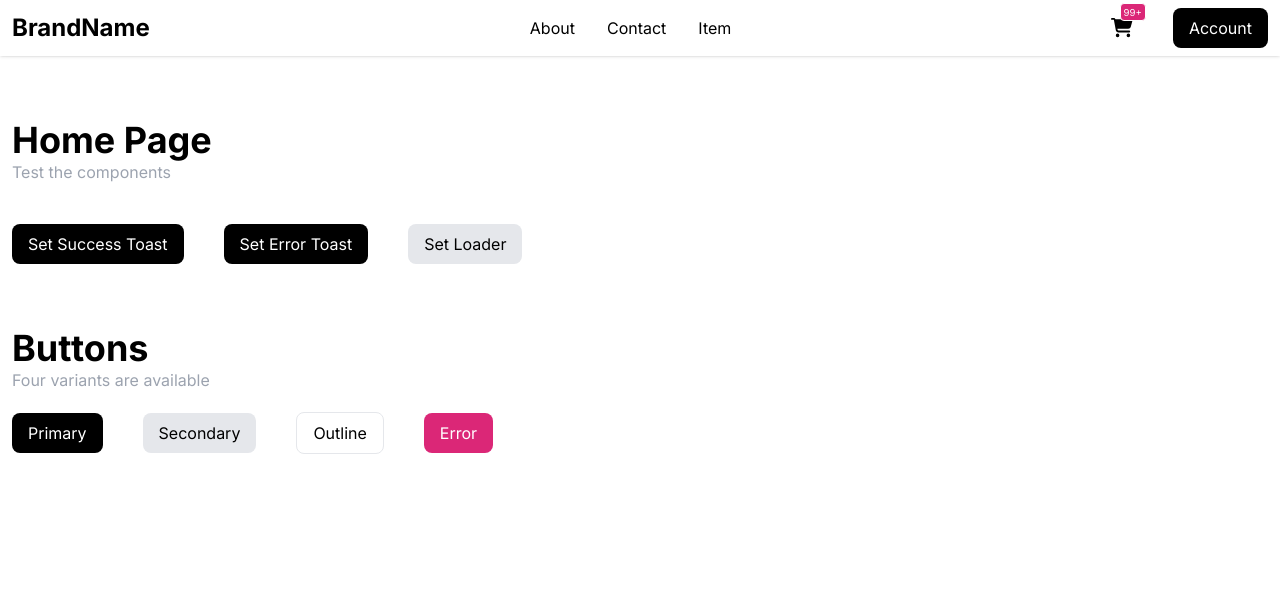
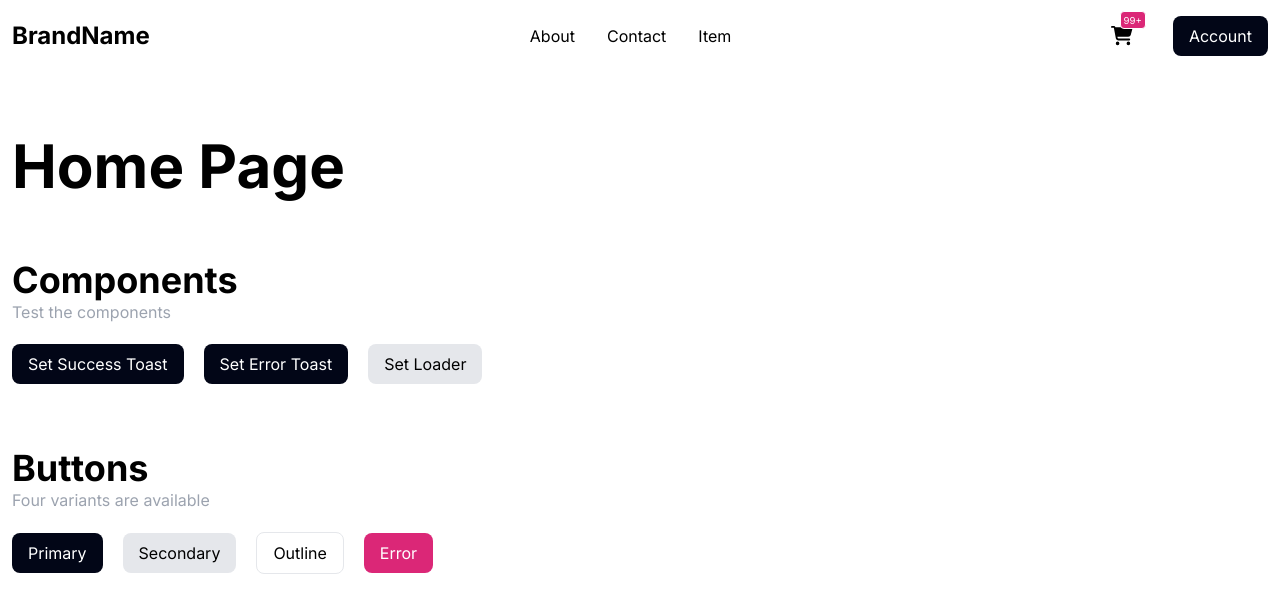
Before and after one commit to musiur/next-base-template, a Next.js app: page / in a window 1280 px wide. Shown: the top 612 px of the page. Built offline with nearby package versions, Linux system fonts and the light colour scheme.

Commit message:
config:: tailwind: brand colors added

```diff
--- a/app/globals.scss
+++ b/app/globals.scss
@@ -14,19 +14,45 @@ section {
   @apply my-10 lg:my-16;
 }
 
+// headings
+
+h1 {
+  @apply text-3xl md:text-4xl lg:text-5xl xl:text-6xl 2xl:text-7xl font-bold;
+}
+
+h2 {
+  @apply text-2xl md:text-3xl lg:text-4xl xl:text-5xl 2xl:text-6xl font-bold;
+}
+
+h3 {
+  @apply text-xl md:text-2xl lg:text-3xl xl:text-4xl 2xl:text-5xl font-bold;
+}
+
+h4 {
+  @apply text-lg md:text-xl lg:text-2xl xl:text-3xl 2xl:text-4xl font-bold;
+}
+
+h5 {
+  @apply text-base md:text-lg lg:text-xl xl:text-2xl 2xl:text-3xl font-bold;
+}
+
+h6 {
+  @apply text-sm md:text-base lg:text-lg xl:text-xl 2xl:text-2xl font-bold;
+}
+
 // button styles and variants
 .btn {
-  @apply px-4 py-[0.5rem] rounded-lg focus:outline-0 hover:opacity-[80%] transition ease-in-out duration-300;
+  @apply px-2 lg:px-4 py-[0.3rem] lg:py-[0.5rem] rounded-md lg:rounded-lg focus:outline-0 hover:opacity-[80%] transition ease-in-out duration-300 text-[0.8rem] lg:text-[1rem];
 }
 
 .btn-primary {
   @extend .btn;
-  @apply bg-black text-white;
+  @apply bg-primary text-white;
 }
 
 .btn-secondary {
   @extend .btn;
-  @apply bg-gray-200;
+  @apply bg-secondary;
 }
 
 .btn-outline {
@@ -36,7 +62,7 @@ section {
 
 .btn-error {
   @extend .btn;
-  @apply bg-pink-600 text-white;
+  @apply bg-error text-white;
 }
 
 // icon style and variants
--- a/app/page.tsx
+++ b/app/page.tsx
@@ -17,10 +17,14 @@ const Home = () => {
     }
   }, [loader, setLoader]);
   return (
+    <>
       <section className="container mx-auto">
-      <h1 className="text-2xl lg:text-4xl font-bold">Home Page</h1>
-      <div className="text-gray-400">Test the components</div>
-      <div className="flex items-center gap-10 flex-wrap">
+        <h1>Home Page</h1>
+      </section>
+      <section className="container mx-auto">
+        <h3>Components</h3>
+        <p className="text-gray-400">Test the components</p>
+        <div className="flex items-center gap-5 flex-wrap my-5">
           <button
             onClick={() => {
               setToast({
@@ -29,7 +33,7 @@ const Home = () => {
                 text: "Successfully toast appeared!",
               });
             }}
-          className="btn-primary my-10"
+            className="btn-primary"
           >
             Set Success Toast
           </button>
@@ -41,7 +45,7 @@ const Home = () => {
                 text: "Something broken in toast!",
               });
             }}
-          className="btn-primary my-10"
+            className="btn-primary"
           >
             Set Error Toast
           </button>
@@ -49,21 +53,23 @@ const Home = () => {
             onClick={() => {
               setLoader(true);
             }}
-          className="btn-secondary my-10"
+            className="btn-secondary"
           >
             Set Loader
           </button>
         </div>
-      <br />
-      <h1 className="text-2xl lg:text-4xl font-bold">Buttons</h1>
-      <div className="text-gray-400 mb-5">Four variants are available</div>
-      <div className="flex items-center justify-start flex-wrap gap-10">
+      </section>
+      <section className="container mx-auto">
+        <h3>Buttons</h3>
+        <div className="text-gray-400">Four variants are available</div>
+        <div className="flex items-center justify-start flex-wrap gap-5 my-5">
           <button className="btn-primary">Primary</button>
           <button className="btn-secondary">Secondary</button>
           <button className="btn-outline">Outline</button>
           <button className="btn-error">Error</button>
         </div>
       </section>
+    </>
   );
 };
 
--- a/components/libs/core/Navigation.tsx
+++ b/components/libs/core/Navigation.tsx
@@ -9,6 +9,7 @@ import { FontAwesomeIcon } from "@fortawesome/react-fontawesome";
 import Link from "next/link";
 import Badge from "./Badge";
 import { useEffect, useState } from "react";
+import { useRouter } from "next/router";
 
 interface NavigationItemType {
   id: number;
@@ -36,7 +37,7 @@ const NavigationItems: NavigationItemType[] = [
 
 // styles
 enum STYLES {
-  NAV = "sticky top-0 backdrop-blur-xl shadow py-2",
+  NAV = "sticky top-0 backdrop-blur-2xl py-4",
   CONTAINER = "container flex items-center justify-between gap-5 mx-auto",
   BRAND = "text-xl lg:text-2xl font-bold",
   ITEMS = "hidden md:flex items-center justify-center",
@@ -44,14 +45,17 @@ enum STYLES {
   ACTIONS = "flex items-center justify-end gap-3 md:gap-5",
   CART = "relative h-full mr-3 md:mr-5 flex items-center justify-center",
   CART_ICON = "icon-base cursor-pointer",
-  DRAWER = "fixed top-0 left-0 w-screen h-screen backdrop-blur-xl transition ease-in-out duration-300",
+  DRAWER = "fixed top-0 left-0 w-screen h-screen backdrop-blur-2xl transition ease-in-out duration-300 flex md:hidden",
   MOUNTED = "translate-y-0",
   UNMOUNTED = "-translate-y-[100%]",
   DRAWER_CONTAINER = "container mx-auto",
-  CLOSE_ICON = "icon-lg absolute top-0 right-0 cursor-pointer",
+  CLOSE_ICON = "icon-lg absolute top-0 right-0",
+  DRAWER_ITEMS = "my-5",
+  DRAWER_ITEM = "my-3",
 }
 
 const Navigation = () => {
+  const Router = useRouter();
   const [openDrawer, setOpenDrawer] = useState<boolean>(false);
   const [isMounted, setIsMounted] = useState<boolean>(false);
 
@@ -61,11 +65,18 @@ const Navigation = () => {
   }, [openDrawer]);
 
   // animating on unmounting drawer component
+  const CloseDrawer = () => {
+    setTimeout(() => {
+      setOpenDrawer(false);
+    }, 300);
+  };
   useEffect(() => {
-    setTimeout(() => {
-      !isMounted && setOpenDrawer(false);
-    }, 300);
+    !isMounted && CloseDrawer();
   }, [isMounted]);
+
+  useEffect(() => {
+    CloseDrawer();
+  }, [Router]);
 
   return (
     <>
@@ -95,7 +106,7 @@ const Navigation = () => {
             <button className="btn-primary">Account</button>
             <FontAwesomeIcon
               icon={faHamburger}
-              className={STYLES.CART_ICON + " flex md:hidden"}
+              className={STYLES.CART_ICON + " flex md:hidden cursor-none"}
               onClick={() => setOpenDrawer(true)}
             />
           </div>
@@ -120,6 +131,16 @@ const Navigation = () => {
                 />
               </div>
             </div>
+            <ul className={STYLES.DRAWER_ITEMS}>
+              {NavigationItems.map((item: NavigationItemType) => {
+                const { id, text, link } = item;
+                return (
+                  <li key={id} className={STYLES.DRAWER_ITEM}>
+                    <Link href={link}>{text}</Link>
+                  </li>
+                );
+              })}
+            </ul>
           </section>
         </div>
       ) : null}
--- a/components/libs/layouts/Toaster.tsx
+++ b/components/libs/layouts/Toaster.tsx
@@ -12,14 +12,16 @@ import { ReactElement, useContext, useEffect, useState } from "react";
 // component styles
 enum STYLES {
   CONTAINER = "fixed top-0 left-0 w-screen h-screen z-[301]",
-  TOAST = "absolute top-[70px] right-0 m-2 bg-black border border-gray-100 rounded-xl drop-shadow-xl p-3 min-w-[300px] flex items-center justify-between gap-3",
+  TOAST = "absolute top-[70px] right-0 m-2 border border-gray-100 rounded-xl drop-shadow-xl p-3 min-w-[300px] flex items-center justify-between gap-3",
   TEXT = "text-gray-200 font-base",
   ICON = "text-gray-300 cursor-pointer",
   ANIMATION = "transition ease-in-out duration-500",
   MOUNTED = "translate-x-0",
   UNMOUNTED = "translate-x-[100%]",
   SUCCESS_TEXT = "text-gray-200",
-  ERROR_TEXT = "text-red-400",
+  ERROR_TEXT = "text-white",
+  SUCCESS_BG = "bg-primary",
+  ERROR_BG = "bg-error",
 }
 
 // main component function
@@ -50,9 +52,7 @@ const Toaster = ({ children }: { children: ReactElement }) => {
           }`}
           onAnimationEnd={() => !isMounted && setToast(InitialToastValue)}
         >
-          <div
-            className={STYLES.TOAST}
-          >
+          <div className={`${STYLES.TOAST} ${toast.type ? STYLES.SUCCESS_BG : STYLES.ERROR_BG}`}>
             <div
               className={`${STYLES.TEXT} ${
                 toast.type ? STYLES.SUCCESS_TEXT : STYLES.ERROR_TEXT
--- a/package.json
+++ b/package.json
@@ -20,6 +20,7 @@
     "eslint": "8.41.0",
     "eslint-config-next": "13.4.4",
     "next": "13.4.4",
+    "next-router-mock": "^0.9.3",
     "postcss": "8.4.24",
     "react": "18.2.0",
     "react-dom": "18.2.0",
--- a/tailwind.config.js
+++ b/tailwind.config.js
@@ -22,7 +22,13 @@ module.exports = {
         'gradient-conic':
           'conic-gradient(from 180deg at 50% 50%, var(--tw-gradient-stops))',
       },
+      colors: {
+        primary: '#020617',
+        secondary: '#E5E7EB',
+        error: '#DB2777'
+      }
     },
+
   },
   plugins: [],
 }
```
Also changed, not shown: 1 other file (tests, documents, lock files or other folders). Lines whose indentation alone changed are shown as unchanged.
